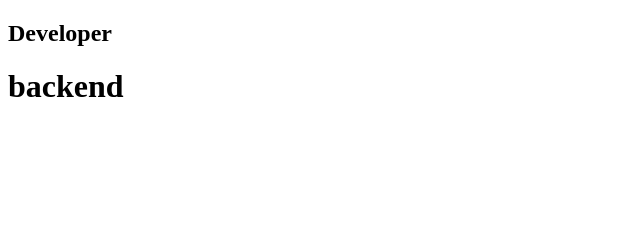
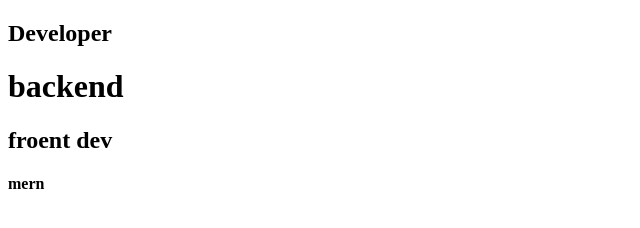
Before and after one commit to tijareshubhangi/merndeveloper, a plain HTML site: page index.html in a window 1280 px wide. Shown: the whole page, without its empty margins (0-640 px from the left). Drawn offline with Linux system fonts and the light colour scheme.

Commit message:
mern dev

```diff
--- a/index.html
+++ b/index.html
@@ -8,5 +8,7 @@
 <body>
     <h2>Developer</h2>
     <h1>backend</h1>
+    <h2>froent dev</h2>
+    <h4>mern</h4>
 </body>
 </html>
```
